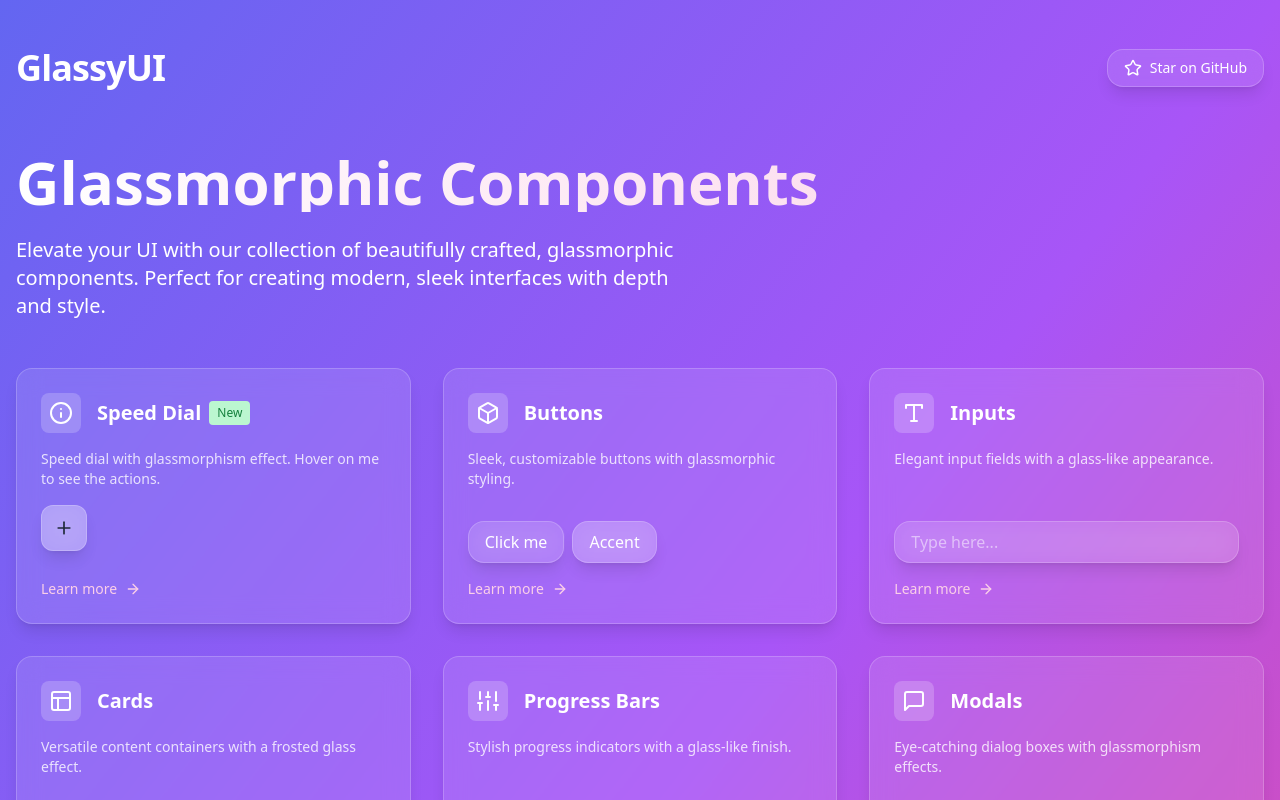
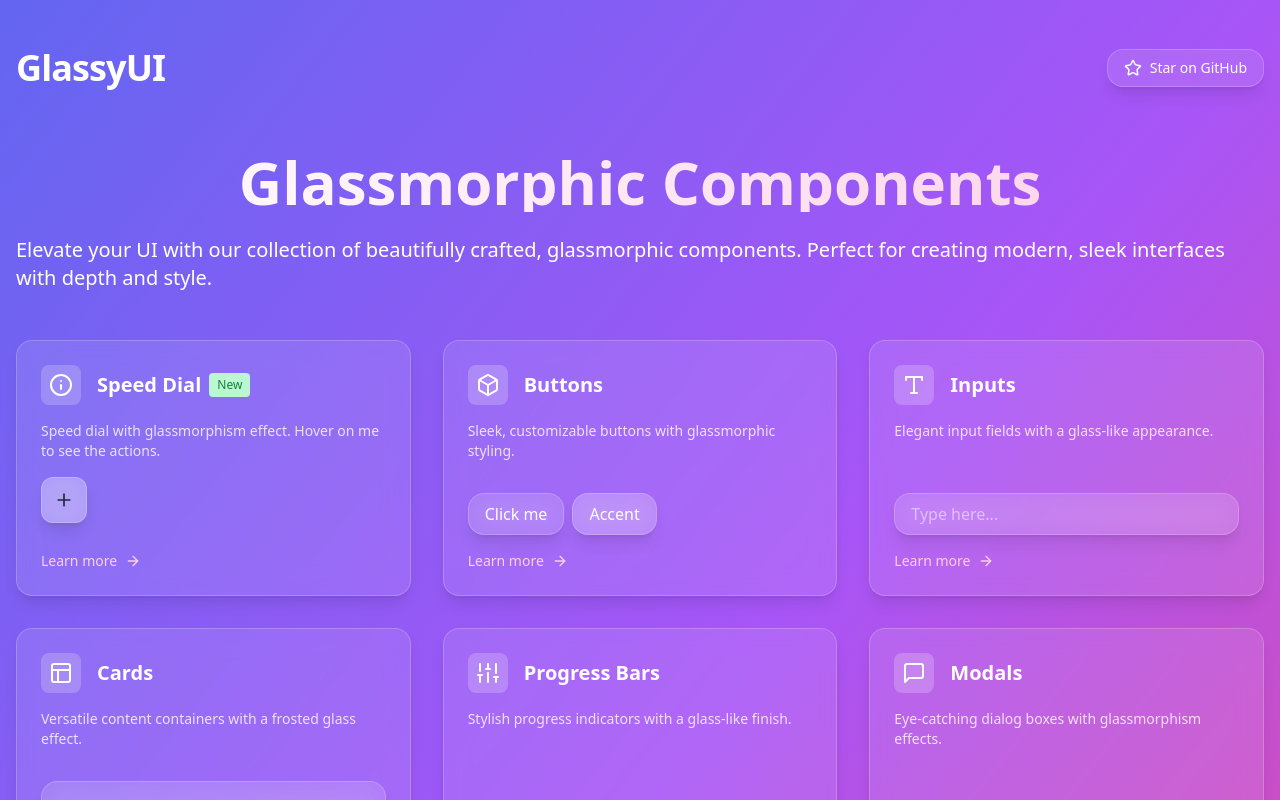
Before and after one commit to Jaishree2310/GlassyUI-Components, a React (Create React App) app: page /components in a window 1280 px wide. Shown: the top 800 px of the page. Built offline with nearby package versions, Linux system fonts and the light colour scheme.

Commit message:
Add animations and center text in GlassyUIComponentsPage.tsx

```diff
--- a/src/components/GlassyUIComponentsPage.tsx
+++ b/src/components/GlassyUIComponentsPage.tsx
@@ -81,11 +81,11 @@ const GlassyUIComponentsPage: React.FC = () => {
           </div>
         )}
 
-        <main>
-          <h1 className="text-4xl lg:text-6xl font-extrabold mb-6 bg-clip-text text-transparent bg-gradient-to-r from-white to-pink-200">
+        <main className="fade-in">
+          <h1 className="text-4xl flex item-center justify-center lg:text-6xl font-extrabold mb-6 bg-clip-text text-transparent bg-gradient-to-r from-white to-pink-200">
             Glassmorphic Components
           </h1>
-          <p className="text-lg lg:text-xl mb-12 max-w-2xl leading-relaxed">
+          <p className="flex justify-center text-lg lg:text-xl mb-12 max-w-2l leading-relaxed">
             Elevate your UI with our collection of beautifully crafted,
             glassmorphic components. Perfect for creating modern, sleek
             interfaces with depth and style.
```
